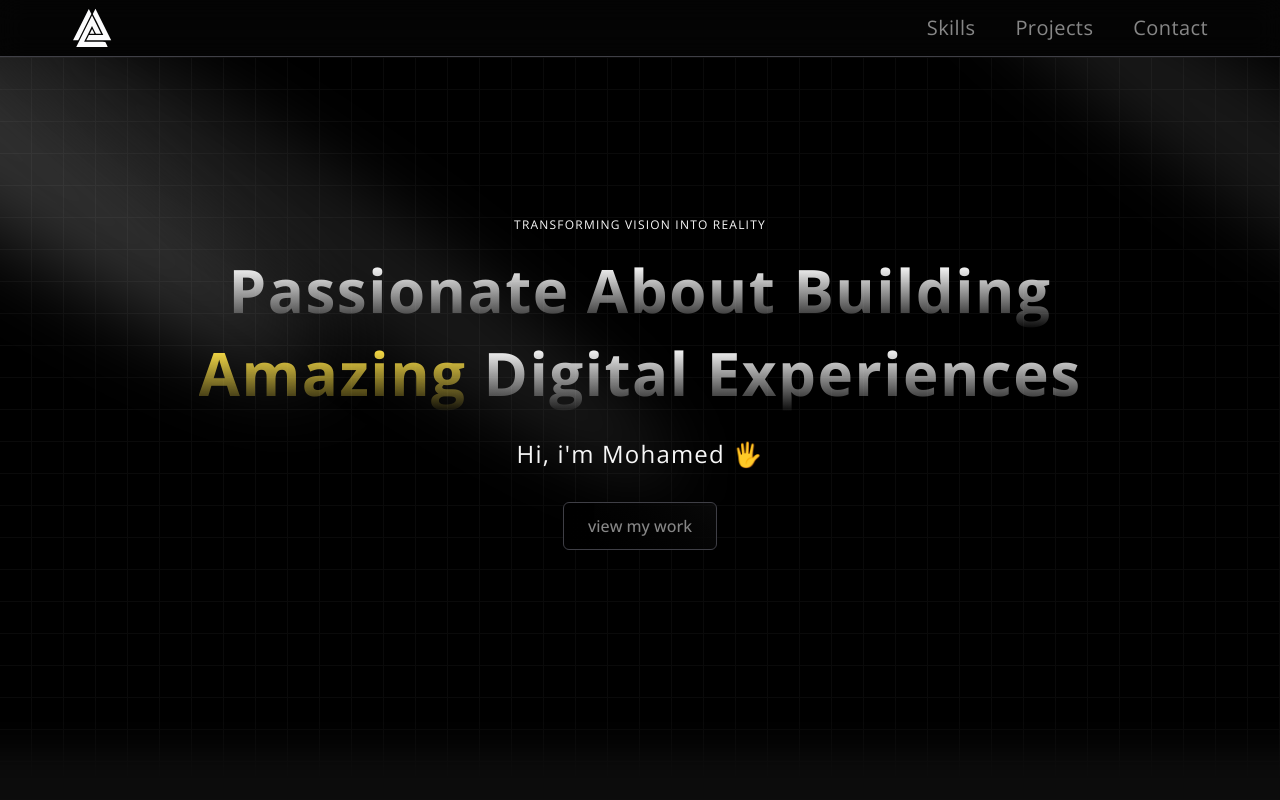
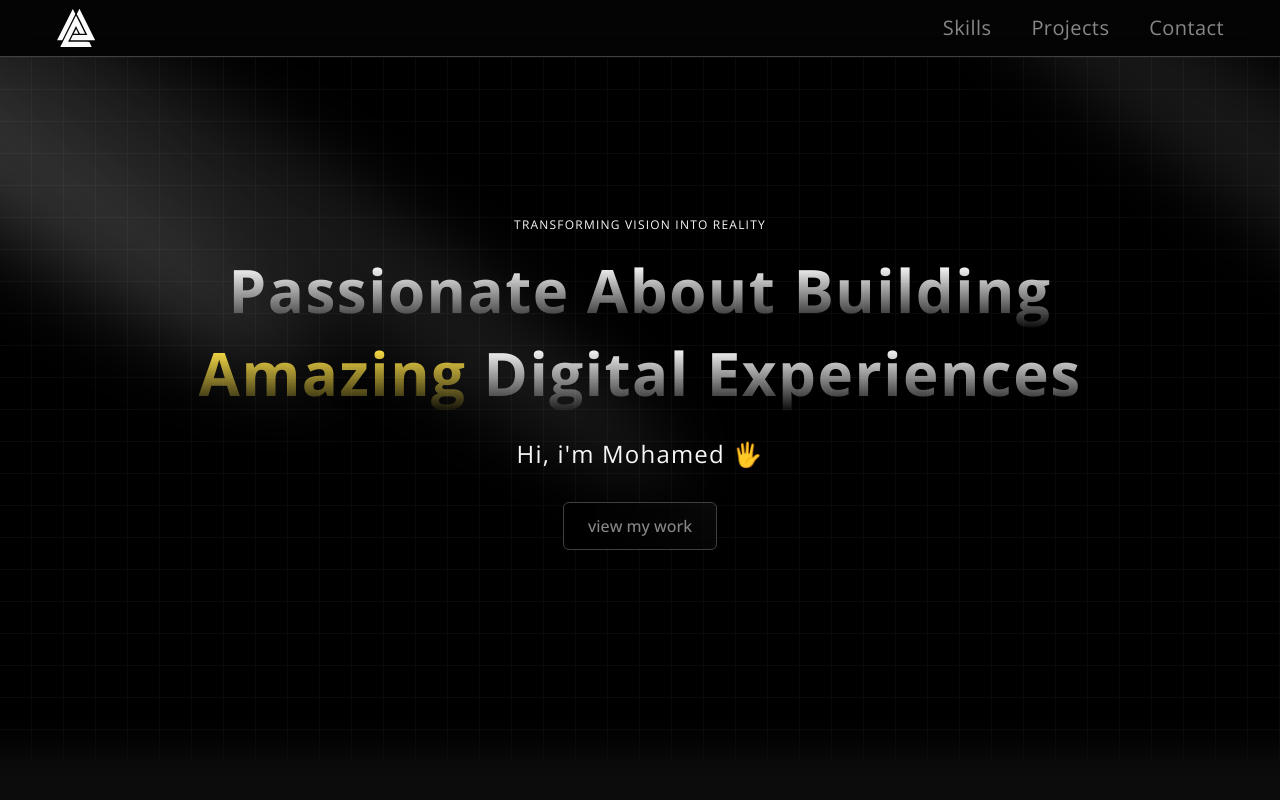
Before and after one commit to MoWael11/portfolio, a Next.js app: page / in a window 1280 px wide. Shown: the top 800 px of the page. Built offline with nearby package versions, Linux system fonts and the light colour scheme.

Commit message:
style: changed container padding

```diff
--- a/tailwind.config.ts
+++ b/tailwind.config.ts
@@ -8,7 +8,7 @@ const config = {
   theme: {
     container: {
       center: true,
-      padding: '2rem',
+      padding: '1rem',
       screens: {
         xl: '1200px',
         xxl: '1400px'
```
